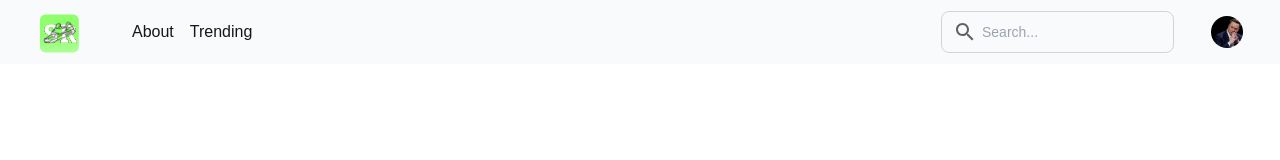
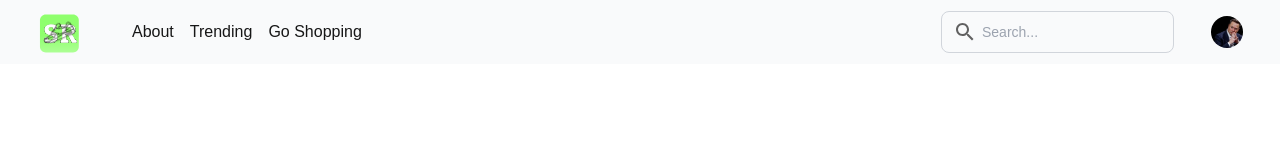
Before and after one commit to KhalidCEU/proyectoWeb1, a Next.js app in the folder frontend/: page / in a window 1280 px wide. Shown: the top 160 px of the page. Built offline with nearby package versions, Linux system fonts and the light colour scheme; no server answers.

Commit message:
add map link to navbar

```diff
--- a/frontend/src/components/Navbar.tsx
+++ b/frontend/src/components/Navbar.tsx
@@ -27,6 +27,7 @@ const Navbar = () => {
                             <div className="ml-10 flex items-baseline space-x-4">
                                 <Link href="/about">About</Link>
                                 <Link href="/">Trending</Link>
+                                <Link href="/map">Go Shopping</Link>
                             </div>
                         </div>
                     </div>
```
